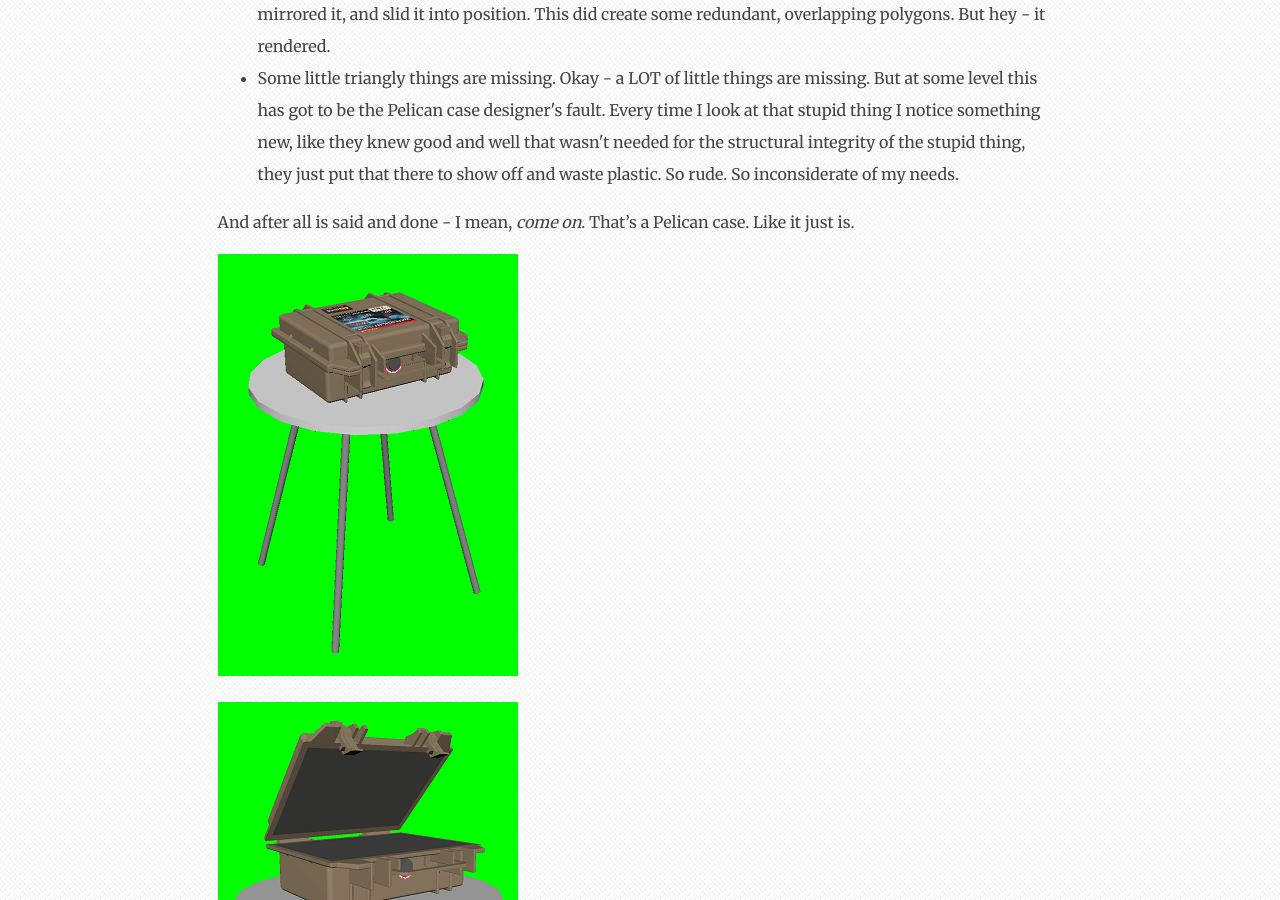
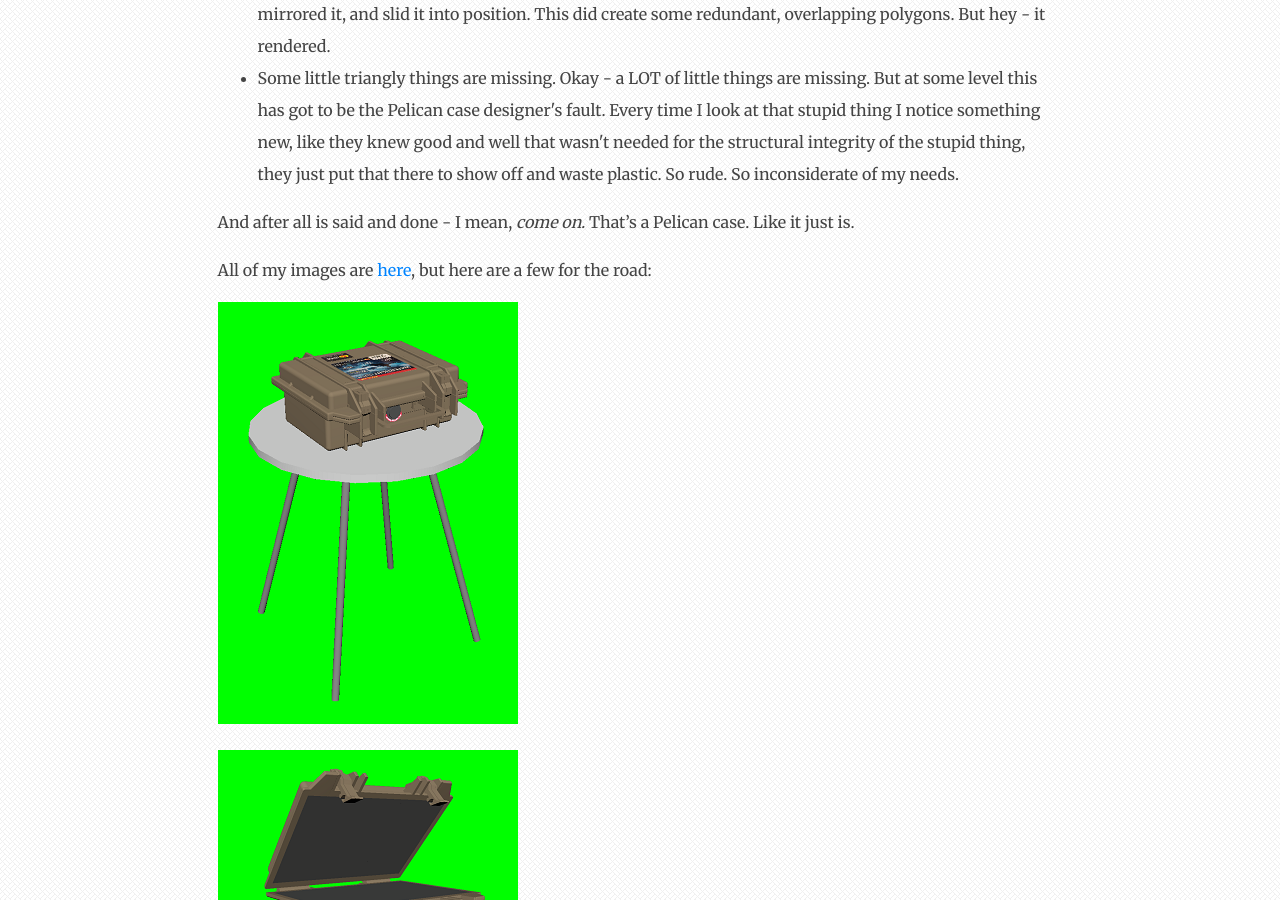
Before and after one commit to theycallmezeal/theycallmezeal.github.io, a Jekyll site: the page built from _posts/2019-2-14-animation2.html, in a window 1280 px wide and 900 px high, scrolled down 3086 px. Built offline with Jekyll 4.4.1, drawn with Linux system fonts in a browser that asks for light colours.

Commit message:
Update 2019-2-14-animation2.html

```diff
--- a/_posts/2019-2-14-animation2.html
+++ b/_posts/2019-2-14-animation2.html
@@ -55,5 +55,7 @@ category: serious
 
 <p>And after all is said and done - I mean, <em>come on.</em> That’s a Pelican case. Like it just is.</p>
 
+<p>All of my images are <a href="https://imgur.com/a/YxSns6h">here</a>, but here are a few for the road:</p>
+
 <p><img src="/images/animation/2/model1.png" alt="pelican case model on a table"></p>
 <p><img src="/images/animation/2/model2.png" alt="pelican case model open"></p>
```
